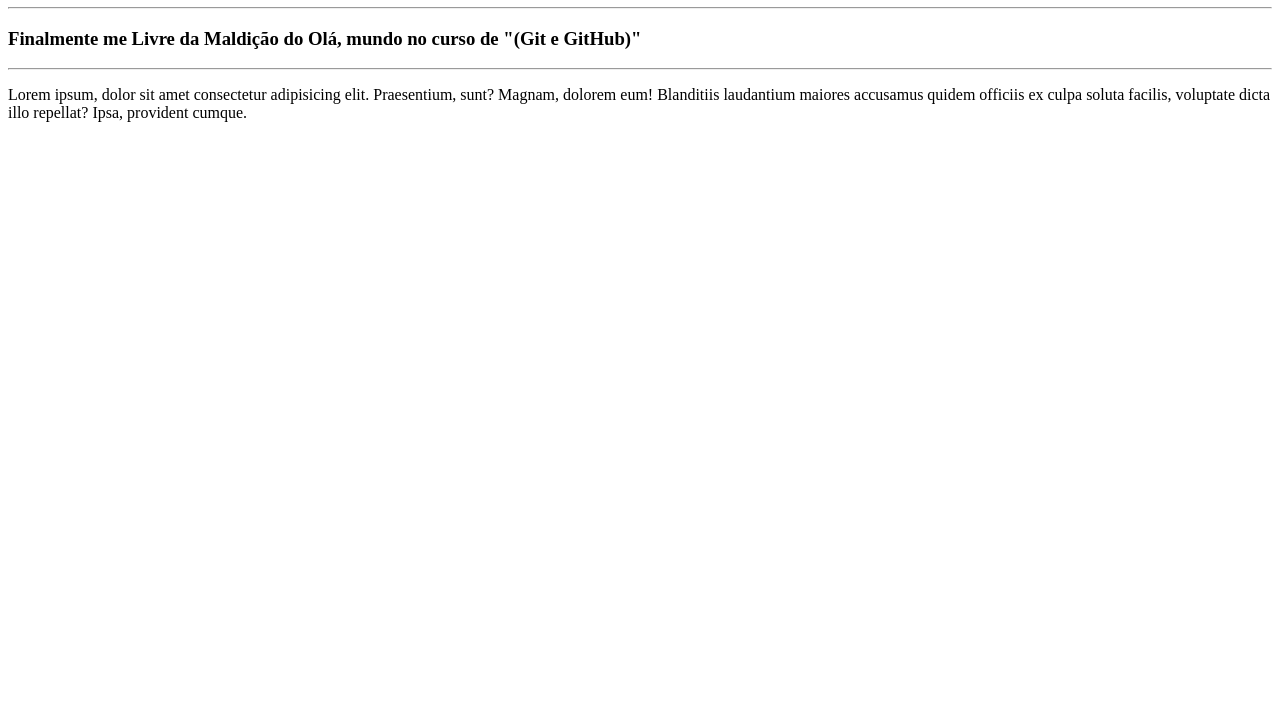
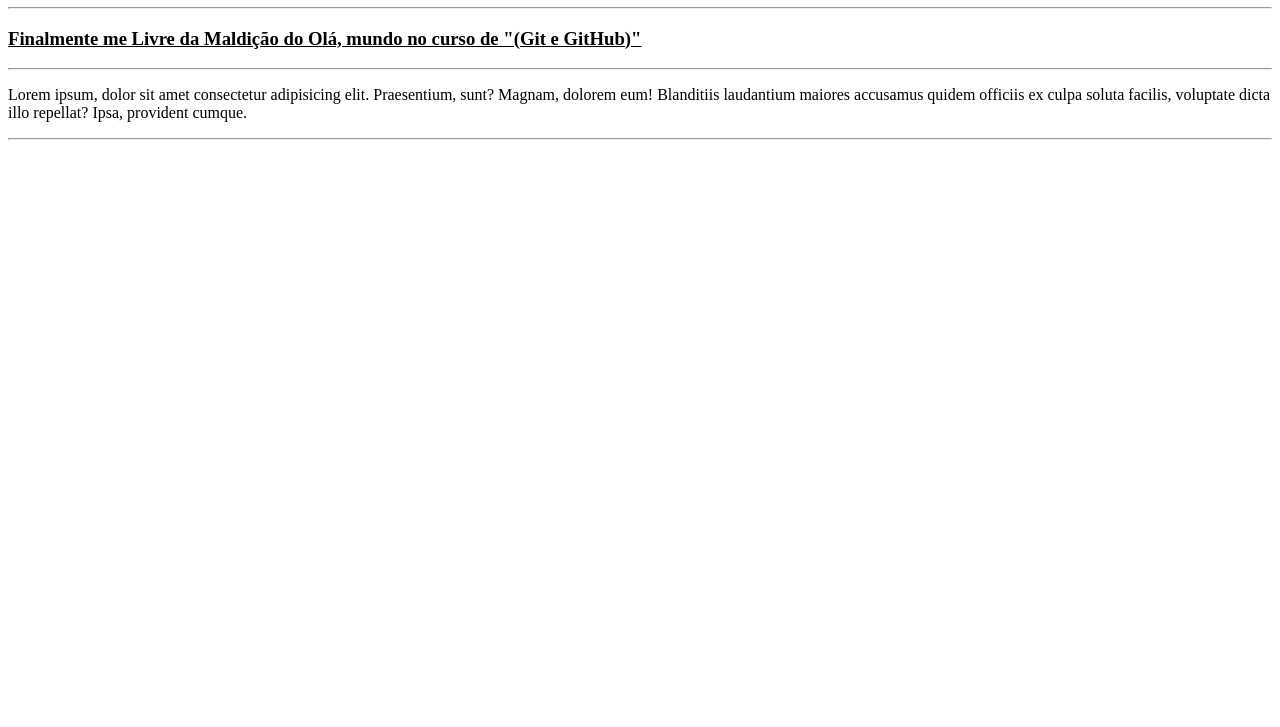
Before and after one commit to Marccello-br/Ola-Mundo, a plain HTML site: page site exemplo/index.html in a window 1280 px wide. Shown: the part 73-800 px from the top of the page. Drawn offline with Linux system fonts and the light colour scheme.

Commit message:
Fizmodificações de Paragráfos e noCSS do h3

```diff
--- a/site exemplo/index.html
+++ b/site exemplo/index.html
@@ -1,6 +1,11 @@
 <!DOCTYPE html>
 <html lang="pt-br">
 <head>
+<style>
+h3{
+text-decoration: underline;
+}
+</style>
     <meta charset="UTF-8">
     <meta name="viewport" content="width=device-width, initial-scale=1.0">
     <title>Meu Primeiro Site em Repositório!</title>
@@ -11,5 +16,6 @@
 <h3><p>Finalmente me Livre da Maldição do Olá, mundo no curso de "(Git e GitHub)"</p></h3>
 <hr>
 <p>Lorem ipsum, dolor sit amet consectetur adipisicing elit. Praesentium, sunt? Magnam, dolorem eum! Blanditiis laudantium maiores accusamus quidem officiis ex culpa soluta facilis, voluptate dicta illo repellat? Ipsa, provident cumque.</p>
+<hr>
 </body>
 </html>
```
